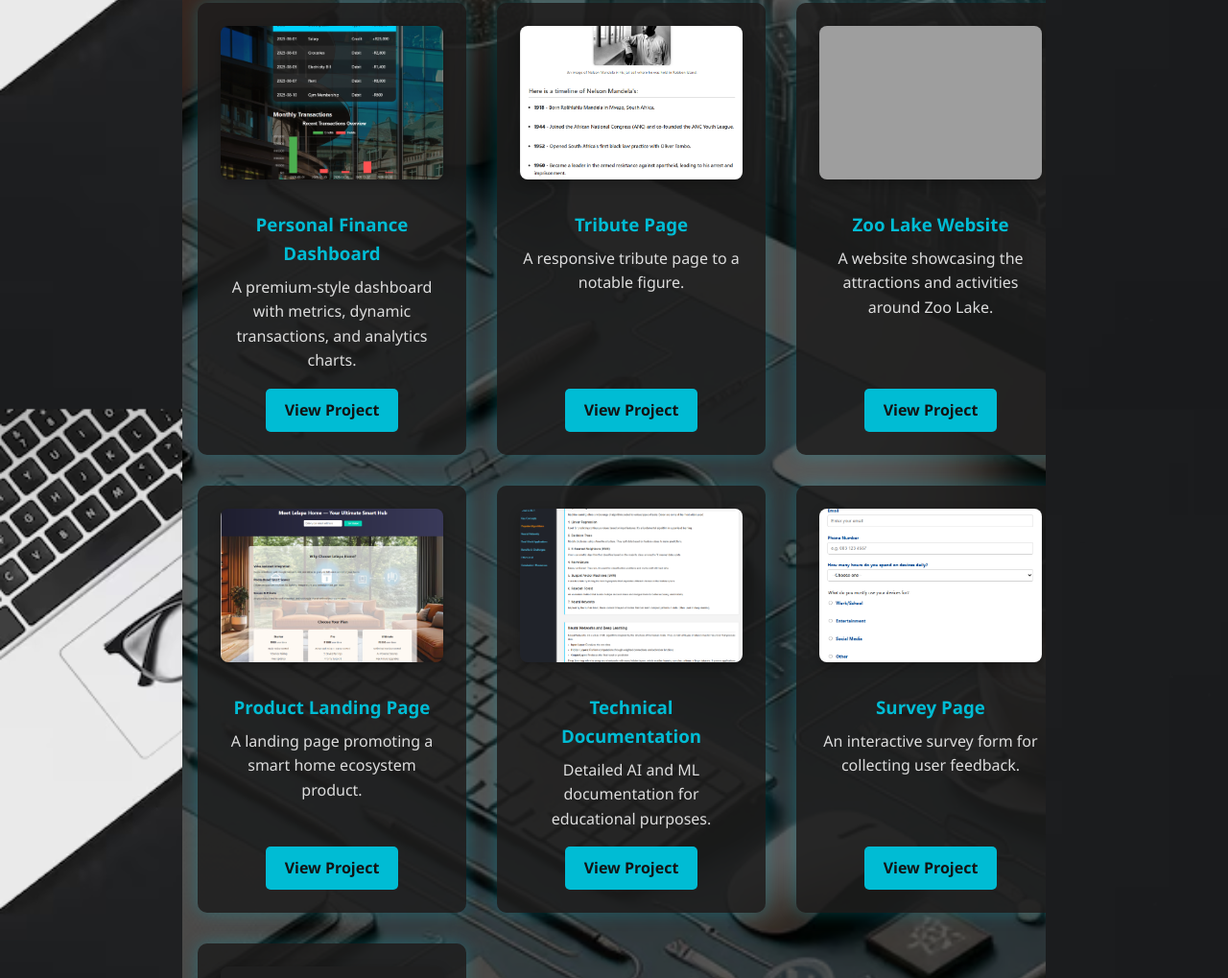
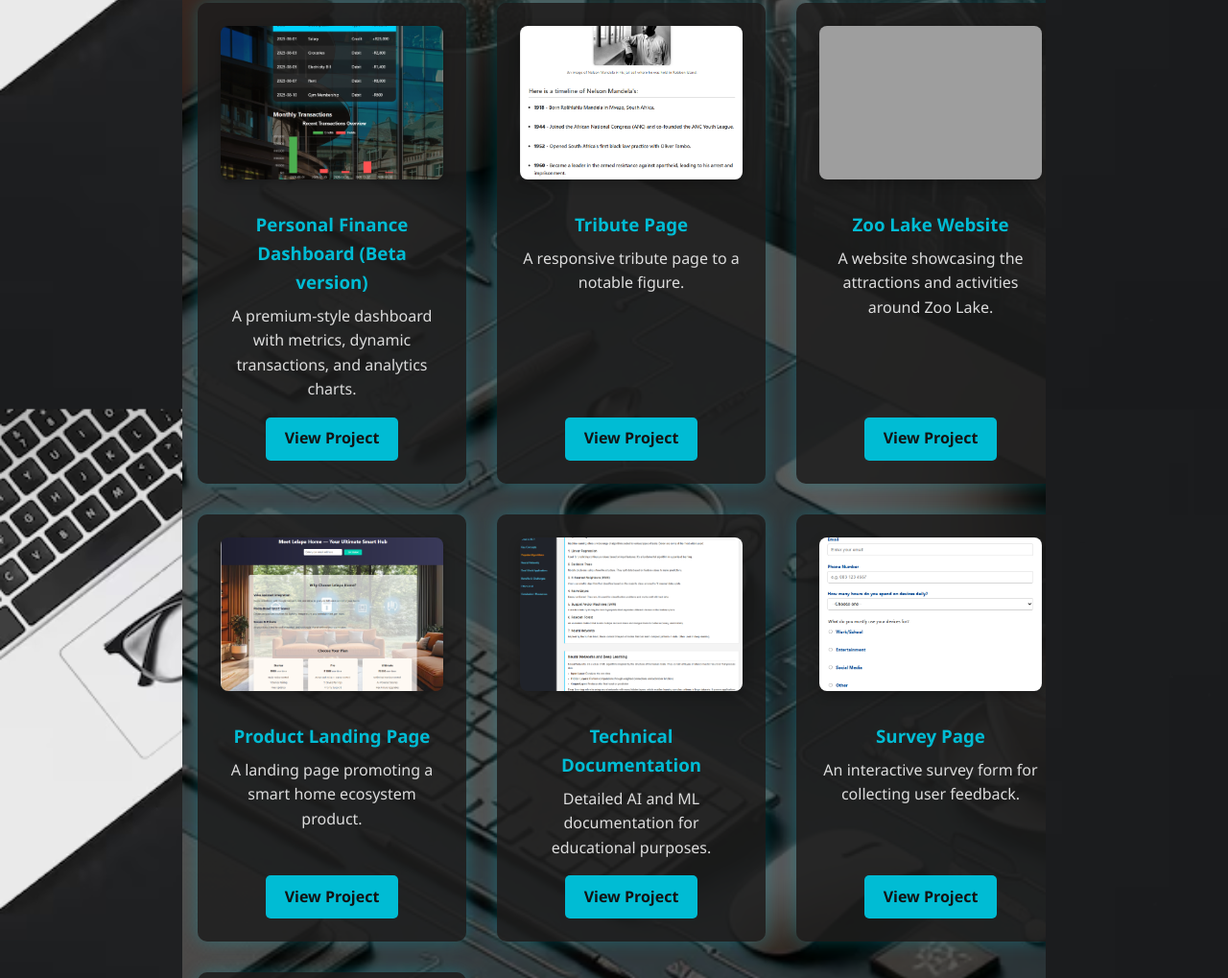
Before and after one commit to OleRMok/My-Portfolio, a plain HTML site: page index.html in a window 1280 px wide. Shown: the part 2132-3151 px from the top of the page at 96% size. Drawn offline with Linux system fonts and the light colour scheme; grey boxes are pictures that could not be loaded.

Commit message:
Update index.html

```diff
--- a/index.html
+++ b/index.html
@@ -135,7 +135,7 @@
         alt="Personal Finance Dashboard Thumbnail"
         class="project-thumbnail"
       />
-      <h3>Personal Finance Dashboard</h3>
+      <h3>Personal Finance Dashboard (Beta version)</h3>
       <p>A premium-style dashboard with metrics, dynamic transactions, and analytics charts.</p>
       <a href="https://olermok.github.io/FinDash/" target="_blank" rel="noopener noreferrer">View Project</a>
     </div>
```
